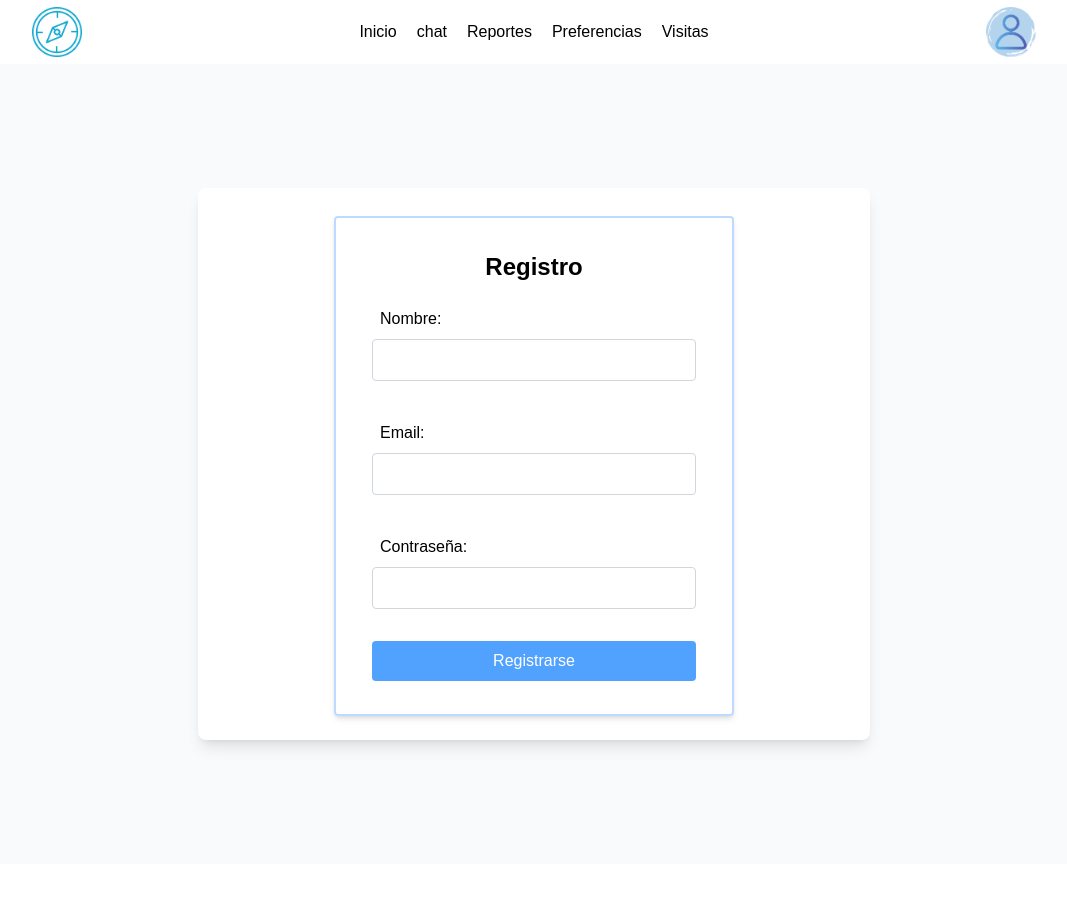
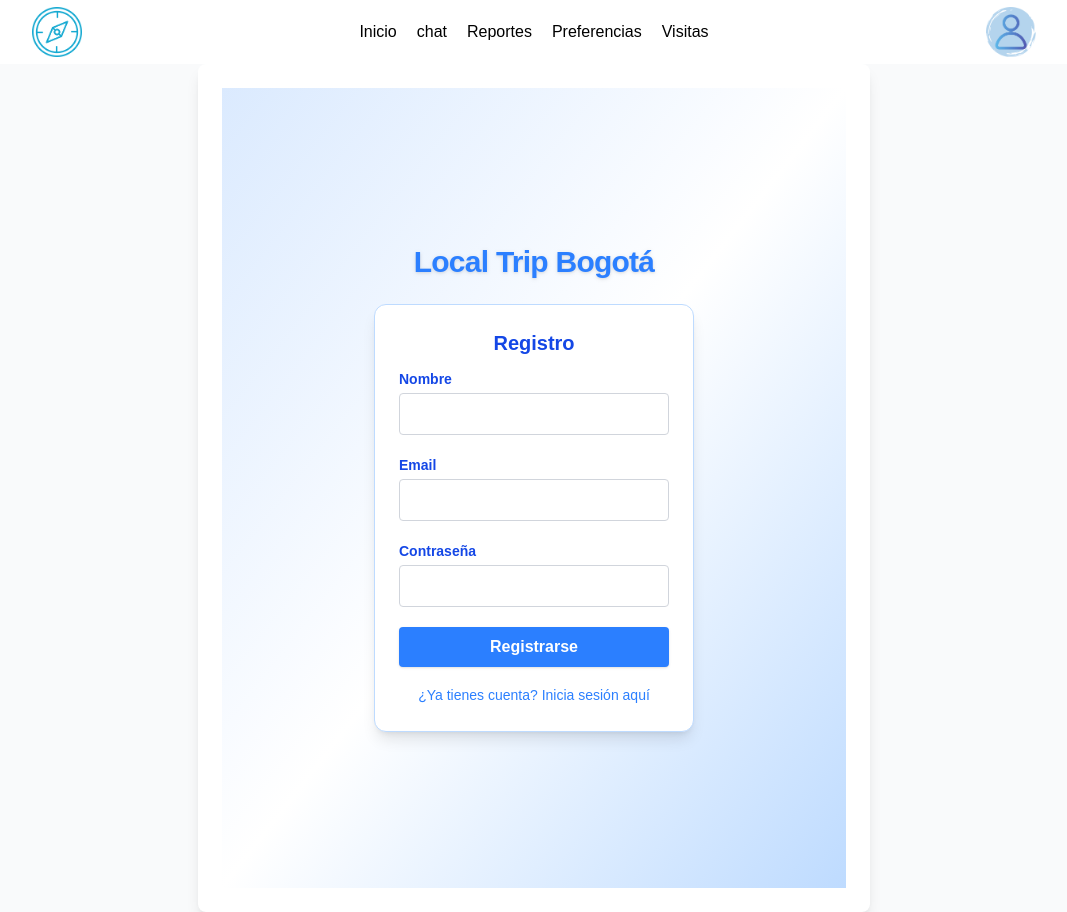
Before and after one commit to DiegoGp227/hackathon, a Next.js app in the folder Front/: page /register in a window 1280 px wide. Shown: the whole page, without its empty margins (106-1173 px from the left). Before the commit the page ends 864 px from the top, so only its background shows below. Built offline with nearby package versions, Linux system fonts and the light colour scheme.

Commit message:
[ feat ]

```diff
--- a/Front/app/chat_page/page.tsx
+++ b/Front/app/chat_page/page.tsx
@@ -1,24 +1,48 @@
 "use client";
 
-import { useRouter } from "next/navigation";
+import { useState, useRef, useEffect } from "react";
 import { Send } from "lucide-react";
+import { useChat } from "@/src/chat/hooks/useChat";
 
 export default function ChatPage() {
-  const router = useRouter();
+  const [input, setInput] = useState("");
+  const { messages, loading, sendMessage } = useChat({ endpoint: "/api/chatgpt" });
+  const bottomRef = useRef<HTMLDivElement>(null);
 
-  function handleSubmit(e: React.FormEvent<HTMLFormElement>) {
+  const handleSubmit = (e: React.FormEvent<HTMLFormElement>) => {
     e.preventDefault();
-    router.push("/home");
-  }
+    sendMessage(input);
+    setInput("");
+  };
+
+  // Scroll automático al último mensaje
+  useEffect(() => {
+    bottomRef.current?.scrollIntoView({ behavior: "smooth" });
+  }, [messages, loading]);
 
   return (
-  <div className="flex flex-col h-screen bg-gray-50 w-full">
-
+    <div className="flex flex-col h-screen bg-gray-50 w-full">
       {/* Chat area */}
       <main className="flex-1 overflow-y-auto p-4 space-y-3">
-        <div className="bg-gray-200 p-3 rounded-lg max-w-[75%]">
-          <p>Dinos tu idea de plan</p>
-        </div>
+        {messages.map((msg, idx) => (
+          <div
+            key={idx}
+            className={`p-3 rounded-lg max-w-[75%] break-words ${
+              msg.type === "user"
+                ? "bg-blue-500 text-white ml-auto"
+                : "bg-gray-200 text-gray-800 mr-auto"
+            }`}
+          >
+            {msg.text}
+          </div>
+        ))}
+
+        {loading && (
+          <div className="p-3 rounded-lg max-w-[75%] bg-gray-200 text-gray-800 mr-auto">
+            Escribiendo...
+          </div>
+        )}
+        <div ref={bottomRef} />
       </main>
 
       {/* Input */}
@@ -29,6 +53,8 @@ export default function ChatPage() {
       >
         <input
           type="text"
+          value={input}
+          onChange={(e) => setInput(e.target.value)}
           placeholder="Escribe tu idea de plan..."
           className="flex-1 border border-gray-300 rounded-full px-3 py-2 text-sm focus:outline-none focus:ring-2 focus:ring-blue-400 bg-white min-w-0"
         />
--- a/Front/app/login/page.tsx
+++ b/Front/app/login/page.tsx
@@ -9,42 +9,47 @@ export default function Login() {
   }
 
   return (
-    <div className="flex justify-center items-center flex-col border-2 border-blue-200 rounded shadow-md w-[400px] h-[400px] p-9 mt-1">
-      <h1 className="text-2xl font-bold mb-4">Inicio de Sesión</h1>
-      <form onSubmit={login} className="w-full gap-8 flex flex-col">
-        <div className="flex flex-col">
-          <label htmlFor="email" className="p-2">
-            Email:
-          </label>
+    <div className="min-h-screen w-full flex flex-col items-center justify-center bg-gradient-to-br from-blue-100 via-white to-blue-200 py-10">
+      <h1 className="text-3xl font-extrabold text-blue-500 mb-6 tracking-tight text-center drop-shadow">Local Trip Bogotá</h1>
+      <div className="w-[320px] bg-white rounded-xl shadow-lg border border-blue-200 flex flex-col items-center p-6">
+        <h2 className="text-xl font-bold mb-3 text-blue-700 text-center">Inicio de Sesión</h2>
+        <form onSubmit={login} className="w-full gap-5 flex flex-col">
+          <div className="flex flex-col gap-1">
+            <label htmlFor="email" className="text-sm font-semibold text-blue-700">Email</label>
             <input
               type="email"
               id="email"
               name="email"
               required
-            className="border border-gray-300 p-2 rounded"
+              className="border border-gray-300 p-2 rounded focus:outline-none focus:ring-2 focus:ring-blue-400"
             />
           </div>
-        <div className="flex flex-col">
-          <label htmlFor="password" className="p-2">
-            Contraseña:
-          </label>
+          <div className="flex flex-col gap-1">
+            <label htmlFor="password" className="text-sm font-semibold text-blue-700">Contraseña</label>
             <input
               type="password"
               id="password"
               name="password"
               required
-            className="border border-gray-300 p-2 rounded"
+              className="border border-gray-300 p-2 rounded focus:outline-none focus:ring-2 focus:ring-blue-400"
             />
           </div>
-        <div className="w-full">
           <button
             type="submit"
-            className="bg-blue-400 text-white p-2 rounded w-full hover:bg-blue-600 transition duration-700"
+            className="bg-blue-500 text-white py-2 rounded w-full font-bold text-base hover:bg-blue-600 transition duration-300 shadow"
           >
             Login
           </button>
+        </form>
+        <div className="mt-4 w-full text-center">
+          <a
+            href="/register"
+            className="text-blue-500 hover:underline text-sm"
+          >
+            ¿No tienes cuenta? Regístrate aquí
+          </a>
         </div>
-      </form>
+      </div>
     </div>
   );
 }
--- a/Front/app/register/page.tsx
+++ b/Front/app/register/page.tsx
@@ -9,54 +9,57 @@ export default function Register() {
   }
 
   return (
-    <div className="flex justify-center items-center flex-col border-2 border-blue-200 rounded shadow-md w-[400px] h-[500px] p-9 mt-1">
-      <h1 className="text-2xl font-bold mb-4">Registro</h1>
-      <form onSubmit={register} className="w-full gap-8 flex flex-col">
-        <div className="flex flex-col">
-          <label htmlFor="name" className="p-2">
-            Nombre:
-          </label>
+    <div className="min-h-screen w-full flex flex-col items-center justify-center bg-gradient-to-br from-blue-100 via-white to-blue-200 py-10">
+      <h1 className="text-3xl font-extrabold text-blue-500 mb-6 tracking-tight text-center drop-shadow">Local Trip Bogotá</h1>
+      <div className="w-[320px] bg-white rounded-xl shadow-lg border border-blue-200 flex flex-col items-center p-6">
+        <h2 className="text-xl font-bold mb-3 text-blue-700 text-center">Registro</h2>
+        <form onSubmit={register} className="w-full gap-5 flex flex-col">
+          <div className="flex flex-col gap-1">
+            <label htmlFor="name" className="text-sm font-semibold text-blue-700">Nombre</label>
             <input
               type="text"
               id="name"
               name="name"
               required
-            className="border border-gray-300 p-2 rounded"
+              className="border border-gray-300 p-2 rounded focus:outline-none focus:ring-2 focus:ring-blue-400"
             />
           </div>
-        <div className="flex flex-col">
-          <label htmlFor="email" className="p-2">
-            Email:
-          </label>
+          <div className="flex flex-col gap-1">
+            <label htmlFor="email" className="text-sm font-semibold text-blue-700">Email</label>
             <input
               type="email"
               id="email"
               name="email"
               required
-            className="border border-gray-300 p-2 rounded"
+              className="border border-gray-300 p-2 rounded focus:outline-none focus:ring-2 focus:ring-blue-400"
             />
           </div>
-        <div className="flex flex-col">
-          <label htmlFor="password" className="p-2">
-            Contraseña:
-          </label>
+          <div className="flex flex-col gap-1">
+            <label htmlFor="password" className="text-sm font-semibold text-blue-700">Contraseña</label>
             <input
               type="password"
               id="password"
               name="password"
               required
-            className="border border-gray-300 p-2 rounded"
+              className="border border-gray-300 p-2 rounded focus:outline-none focus:ring-2 focus:ring-blue-400"
             />
           </div>
-        <div className="w-full">
           <button
             type="submit"
-            className="bg-blue-400 text-white p-2 rounded w-full hover:bg-blue-600 transition duration-700"
+            className="bg-blue-500 text-white py-2 rounded w-full font-bold text-base hover:bg-blue-600 transition duration-300 shadow"
           >
             Registrarse
           </button>
+        </form>
+        <div className="mt-4 w-full text-center">
+          <a
+            href="/login"
+            className="text-blue-500 hover:underline text-sm"
+          >
+            ¿Ya tienes cuenta? Inicia sesión aquí
+          </a>
         </div>
-      </form>
+      </div>
     </div>
   );
 }
--- /dev/null
+++ b/Front/src/chat/hooks/useChat.ts
@@ -0,0 +1,43 @@
+import { useState } from "react";
+
+export interface Message {
+  text: string;
+  type: "user" | "gpt";
+}
+
+interface UseChatProps {
+  endpoint: string;
+}
+
+export function useChat({ endpoint }: UseChatProps) {
+  const [messages, setMessages] = useState<Message[]>([]);
+  const [loading, setLoading] = useState(false);
+
+  const sendMessage = async (text: string) => {
+    if (!text.trim()) return;
+
+    // Mensaje del usuario
+    const userMessage: Message = { text, type: "user" };
+    setMessages((prev) => [...prev, userMessage]);
+
+    setLoading(true);
+    try {
+      // GET con parámetro en la URL
+      const url = `${endpoint}?prompt=${encodeURIComponent(text)}`;
+      const res = await fetch(url);
+      if (!res.ok) throw new Error(`Error: ${res.status}`);
+
+      const data = await res.json();
+      // Suponiendo que tu endpoint devuelve { text: "respuesta de GPT" }
+      const gptMessage: Message = { text: data.text, type: "gpt" };
+      setMessages((prev) => [...prev, gptMessage]);
+    } catch (err) {
+      const errorMessage: Message = { text: "Error al obtener respuesta", type: "gpt" };
+      setMessages((prev) => [...prev, errorMessage]);
+    } finally {
+      setLoading(false);
+    }
+  };
+
+  return { messages, loading, sendMessage };
+}
```
Lines whose indentation alone changed are shown as unchanged.
